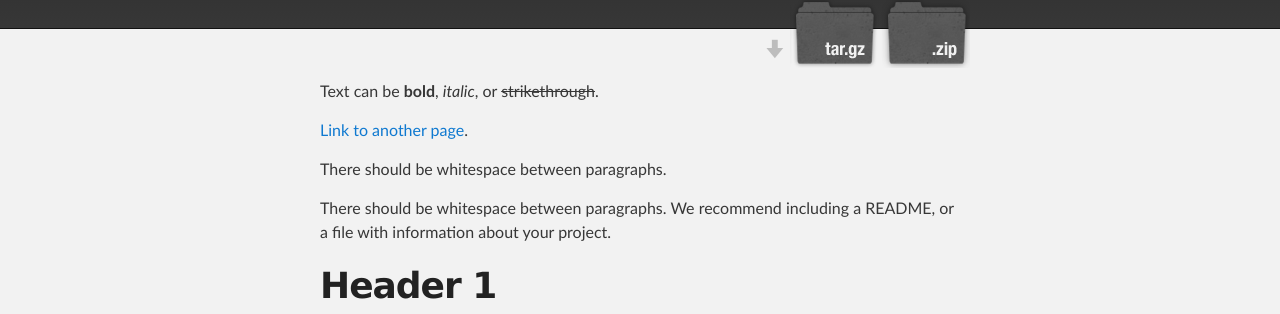
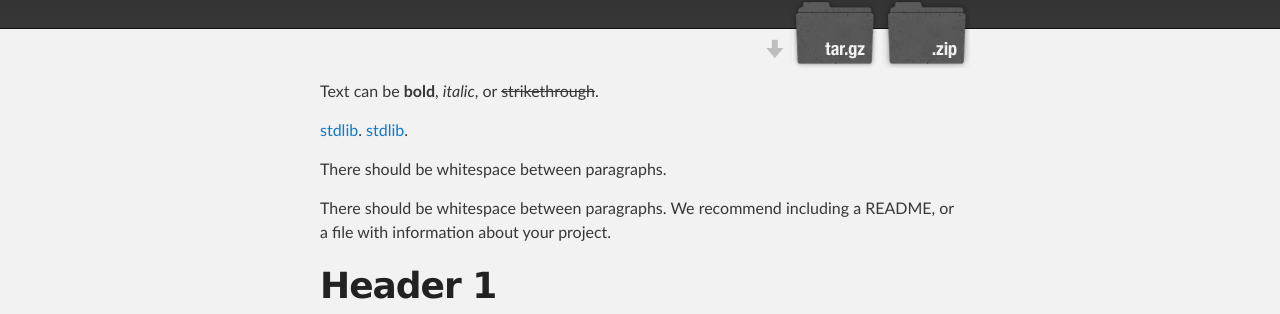
Before and after one commit to CentauriSoldier/LuaEx, a Jekyll site: the page built from docs/index.md, in a window 1280 px wide and 900 px high. Shown: the part 181-495 px from the top of the window. Built offline with Jekyll 4.4.1, drawn with Linux system fonts in a browser that asks for light colours.

Commit message:
Update index.md

```diff
--- a/docs/index.md
+++ b/docs/index.md
@@ -4,7 +4,8 @@ layout: default
 
 Text can be **bold**, _italic_, or ~~strikethrough~~.
 
-[Link to another page](./another-page.html).
+[stdlib](./api/stdlib.html).
+[stdlib](./api/stdlib.md).
 
 There should be whitespace between paragraphs.
 
```
